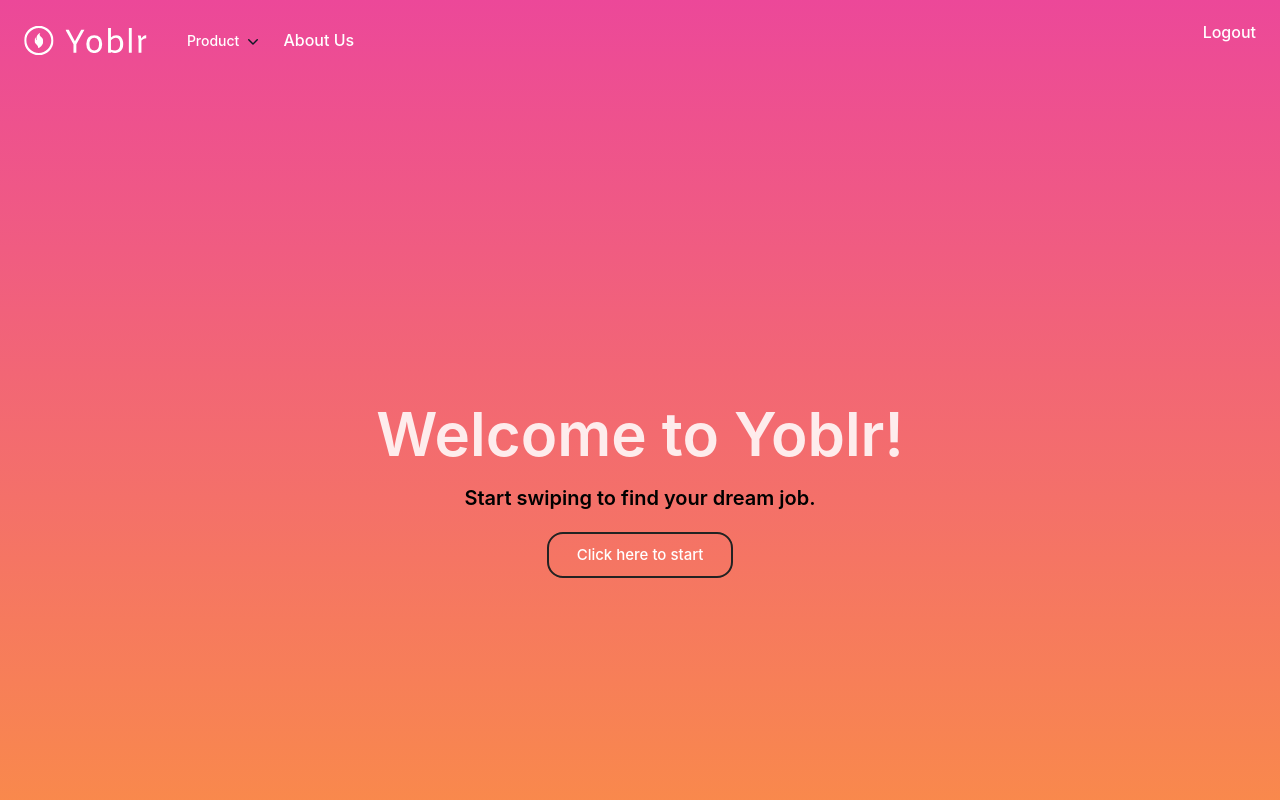
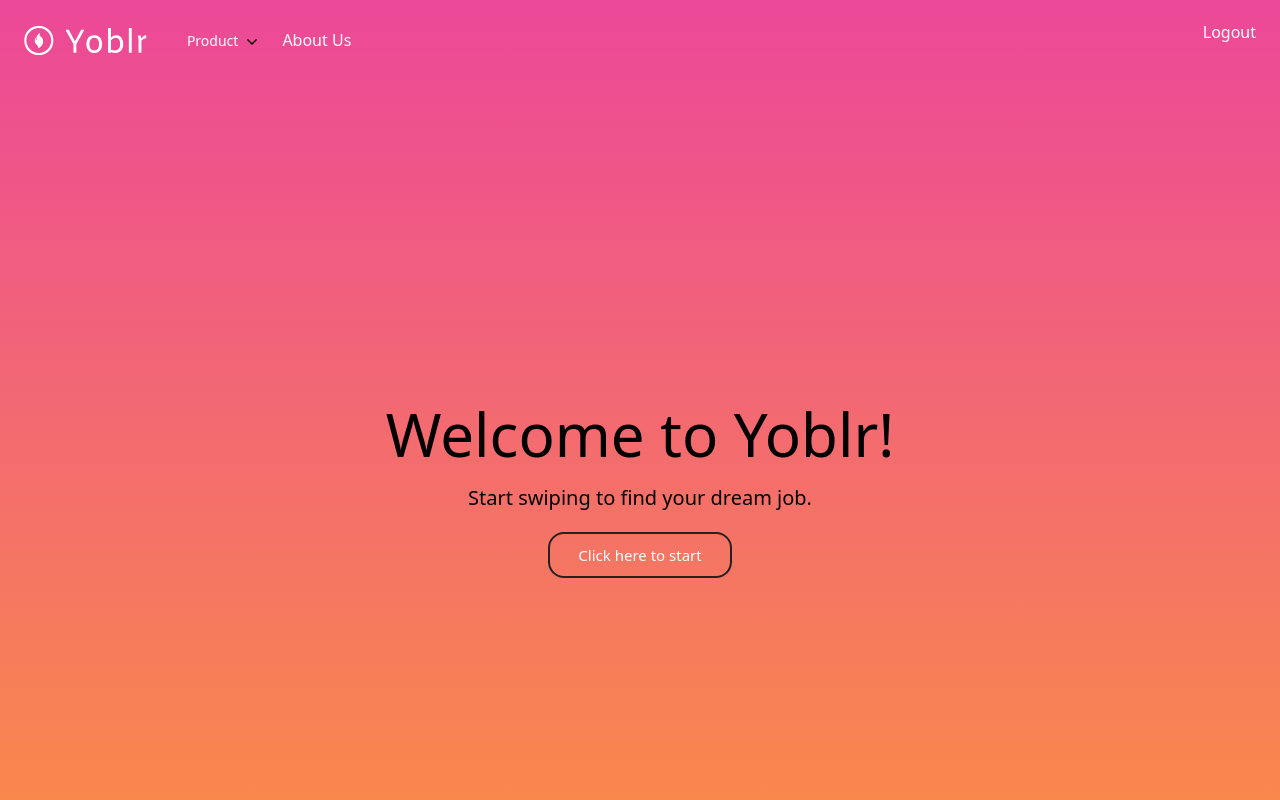
Before and after one commit to Glennoman/Yoblr, a React (Vite) app in the folder frontend/yoblr/: page / in a window 1280 px wide. Shown: the top 800 px of the page. Built offline with nearby package versions, Linux system fonts and the light colour scheme.

Commit message:
FLyout Menu added

```diff
--- a/frontend/yoblr/src/components/FlyoutMenu.jsx
+++ b/frontend/yoblr/src/components/FlyoutMenu.jsx
@@ -43,9 +43,16 @@ const product = [
 const FlyoutMenu = ({ children }) => {
   return (
     <Popover className="relative ">
-      <PopoverButton className="inline-flex items-center gap-x-1 text-sm font-semibold leading-6 text-gray-900">
+      <PopoverButton className="inline-flex border-none items-center gap-x-1 text-sm font-semibold leading-6">
         {children}
-        <ChevronDownIcon aria-hidden="true" className="h-5 w-5" />
+        <ChevronDownIcon
+          aria-hidden="true"
+          className="h-5 w-5 border-none outline-none"
+          style={{
+            border: "none",
+            outline: "none",
+          }}
+        />
       </PopoverButton>
 
       <PopoverPanel
--- a/frontend/yoblr/src/index.css
+++ b/frontend/yoblr/src/index.css
@@ -3,18 +3,18 @@
 @tailwind utilities;
 
 :root {
-  font-family: Inter, system-ui, Avenir, Helvetica, Arial, sans-serif;
+  /* font-family: Inter, system-ui, Avenir, Helvetica, Arial, sans-serif;
   line-height: 1.5;
-  font-weight: 600;
+  font-weight: 600; */
 
-  color-scheme: light dark;
-  color: rgba(255, 255, 255, 0.87);
+  /* color-scheme: light dark;
+  color: rgba(255, 255, 255, 0.87); */
   /* background-color: #242424; */
 
-  font-synthesis: none;
+  /* font-synthesis: none;
   text-rendering: optimizeLegibility;
   -webkit-font-smoothing: antialiased;
-  -moz-osx-font-smoothing: grayscale;
+  -moz-osx-font-smoothing: grayscale; */
 }
 
 * {
@@ -34,19 +34,15 @@ html {
 
 /* Track */
 ::-webkit-scrollbar-track {
-  background: white;
-  border: 1px solid #8080802f;
 }
 
 /* Handle */
 ::-webkit-scrollbar-thumb {
   background: #e6e6e6;
-  border-radius: 5px;
 }
 
 /* Handle on hover */
 ::-webkit-scrollbar-thumb:hover {
-  background: #ccc;
 }
 .test {
   border: 2px solid black;
```
